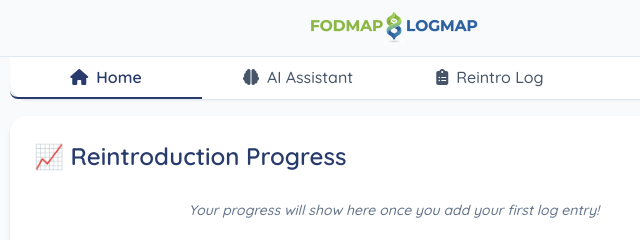
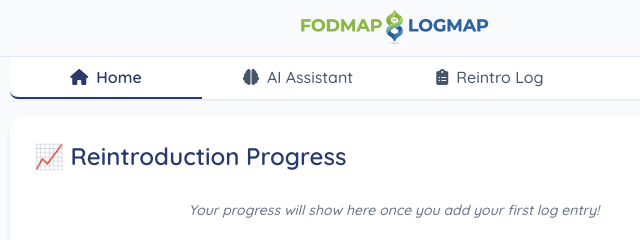
Before and after one commit to luttymedia/fodmaplogmap, a plain HTML site: page index.html in a window 1280 px wide. Shown: the top 240 px of the page, 246-886 px from the left. Drawn offline with nearby package versions, Linux system fonts and the light colour scheme.

Commit message:
Increased header logo size

```diff
--- a/index.html
+++ b/index.html
@@ -597,7 +597,7 @@
                 <i class="fas fa-bars"></i>
             </button>
              <div class="flex flex-col items-center">
-                 <img src="fmlm_logo_h.png" alt="FODMAP LOGMAP Logo" class="h-7 sm:h-8">
+                 <img src="fmlm_logo_h.png" alt="FODMAP LOGMAP Logo" class="h-9 sm:h-9">
              </div>
              <div class="w-10"></div>
         </header>
```
